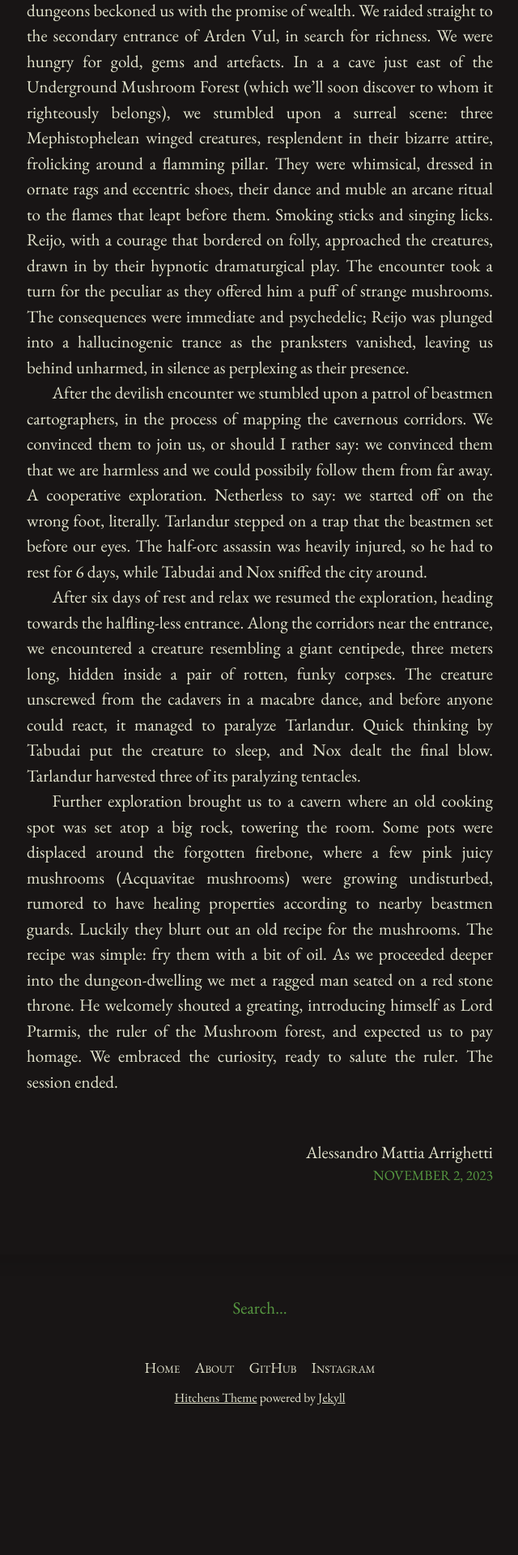
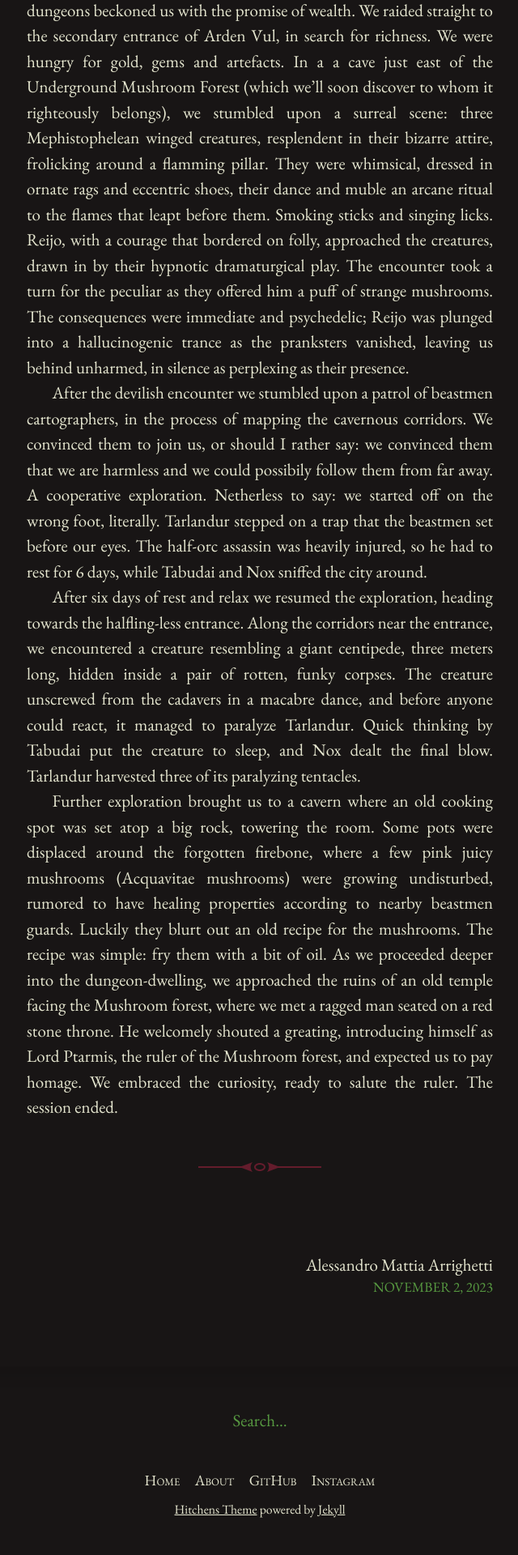
Before and after one commit to InexistentThirdChimera/InexistentThirdChimera.github.io, a Jekyll site: the page built from _posts/2023-11-2-player-report-10-and-11;-Mephistophelean-Ballet-and-Danse-Macabre-(from-lionbeak-campaign).md, in a window 1280 px wide. Shown: the part 700-2620 px from the top of the page at 81% size, without its empty margins (319-959 px from the left). Built offline with Jekyll 4.4.1, drawn with Linux system fonts in a browser that asks for light colours; before the commit the page ends 2439 px from its top, so only the background shows below that.

Commit message:
added some infos to 10-11PR

```diff
--- a/_posts/2023-11-2-player-report-10-and-11;-Mephistophelean-Ballet-and-Danse-Macabre-(from-lionbeak-campaign).md
+++ b/_posts/2023-11-2-player-report-10-and-11;-Mephistophelean-Ballet-and-Danse-Macabre-(from-lionbeak-campaign).md
@@ -42,8 +42,9 @@ After the devilish encounter we stumbled upon a patrol of beastmen cartographers
 
 After six days of rest and relax we resumed the exploration, heading towards the halfling-less entrance. Along the corridors near the entrance, we encountered a creature resembling a giant centipede, three meters long, hidden inside a pair of rotten, funky corpses. The creature unscrewed from the cadavers in a macabre dance, and before anyone could react, it managed to paralyze Tarlandur. Quick thinking by Tabudai put the creature to sleep, and Nox dealt the final blow. Tarlandur harvested three of its paralyzing tentacles.
 
-Further exploration brought us to a cavern where an old cooking spot was set atop a big rock, towering the room. Some pots were displaced around the forgotten firebone, where a few pink juicy mushrooms (Acquavitae mushrooms) were growing undisturbed, rumored to have healing properties according to nearby beastmen guards. Luckily they blurt out an old recipe for the mushrooms. The recipe was simple: fry them with a bit of oil. As we proceeded deeper into the dungeon-dwelling we met a ragged man seated on a red stone throne. He welcomely shouted a greating, introducing himself as Lord Ptarmis, the ruler of the Mushroom forest, and expected us to pay homage. We embraced the curiosity, ready to salute the ruler. The session ended.
+Further exploration brought us to a cavern where an old cooking spot was set atop a big rock, towering the room. Some pots were displaced around the forgotten firebone, where a few pink juicy mushrooms (Acquavitae mushrooms) were growing undisturbed, rumored to have healing properties according to nearby beastmen guards. Luckily they blurt out an old recipe for the mushrooms. The recipe was simple: fry them with a bit of oil. As we proceeded deeper into the dungeon-dwelling, we approached the ruins of an old temple facing the Mushroom forest, where we met a ragged man seated on a red stone throne. He welcomely shouted a greating, introducing himself as Lord Ptarmis, the ruler of the Mushroom forest, and expected us to pay homage. We embraced the curiosity, ready to salute the ruler. The session ended.
 
+---
 
 
 
```
